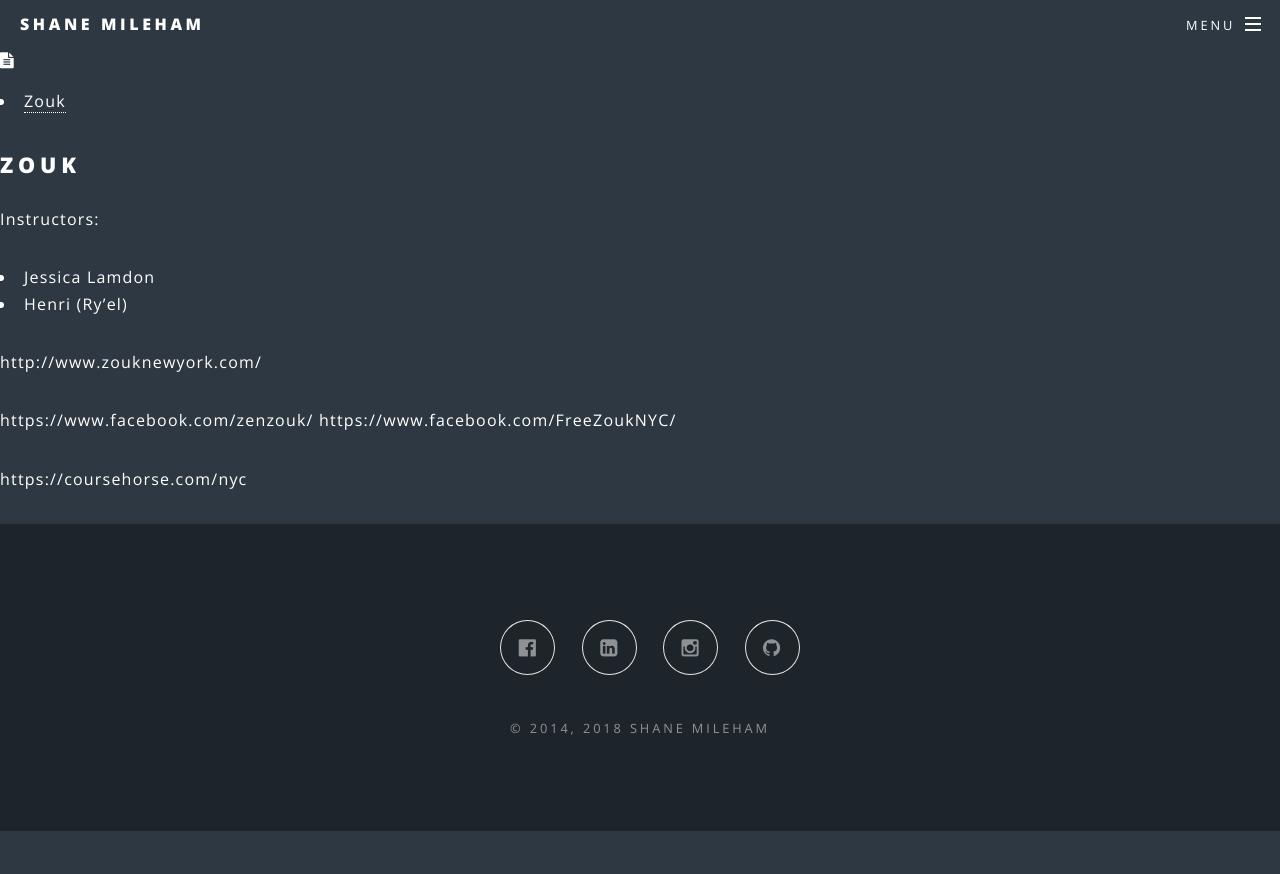
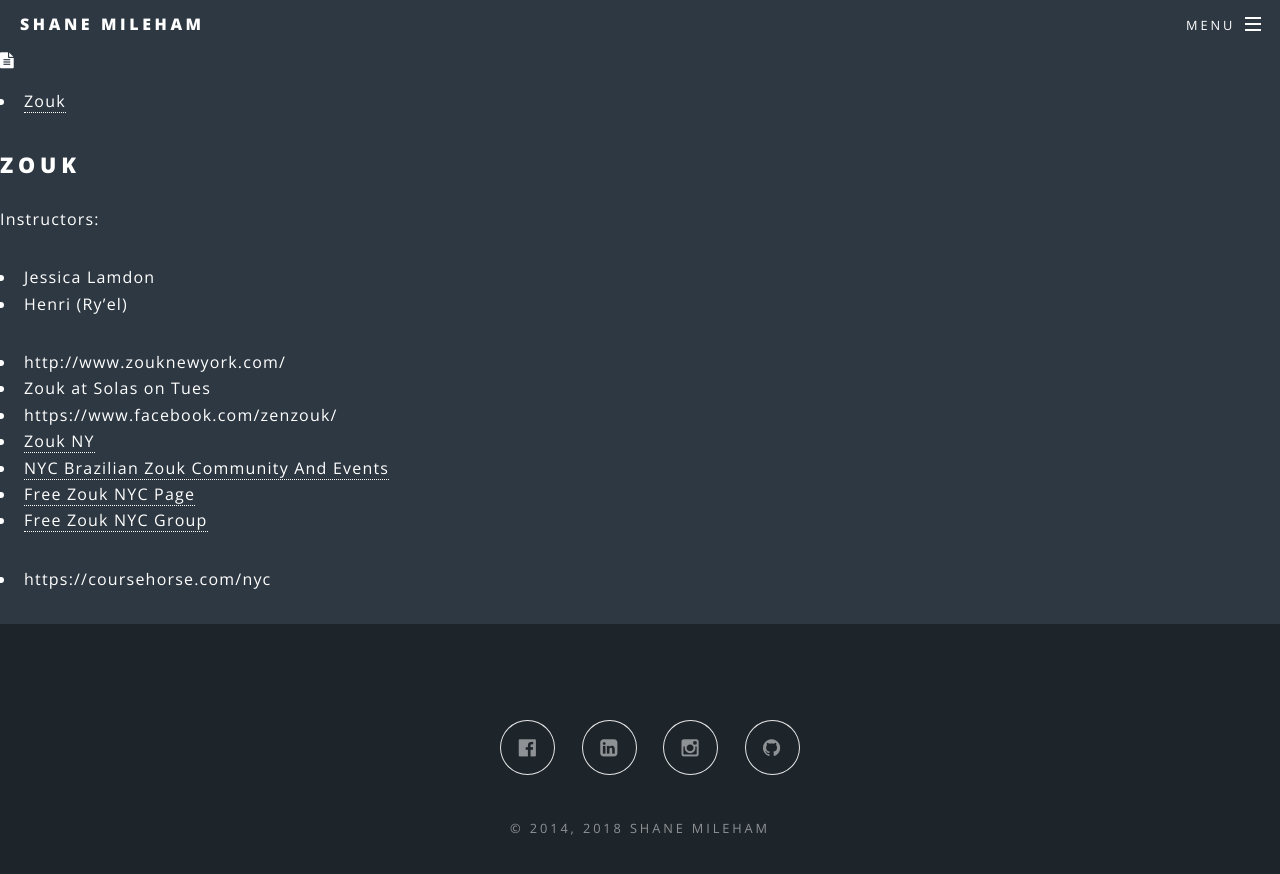
Before and after one commit to shanemileham/shanemileham.github.io, a Jekyll site: the page built from _kb/travel/ny.md, in a window 1280 px wide and 931 px high. Shown: the top 874 px of the window. Built offline with Jekyll 4.4.1, drawn with Linux system fonts in a browser that asks for light colours; comment, search, counter and statistics services are not loaded.

Commit message:
Added zouk in NY

```diff
--- a/_kb/travel/ny.md
+++ b/_kb/travel/ny.md
@@ -9,10 +9,12 @@
 - Jessica Lamdon
 - Henri (Ry'el)
 
-http://www.zouknewyork.com/
+- http://www.zouknewyork.com/
+- Zouk at Solas on Tues
+- https://www.facebook.com/zenzouk/
+- [Zouk NY](https://www.facebook.com/groups/zoukny/)
+- [NYC Brazilian Zouk Community And Events](https://www.facebook.com/groups/1953605508019354/)
+- [Free Zouk NYC Page](https://www.facebook.com/FreeZoukNYC/)
+- [Free Zouk NYC Group](https://www.facebook.com/groups/653911371326254/)
 
-
-https://www.facebook.com/zenzouk/
-https://www.facebook.com/FreeZoukNYC/
-
-https://coursehorse.com/nyc
+- https://coursehorse.com/nyc
```
